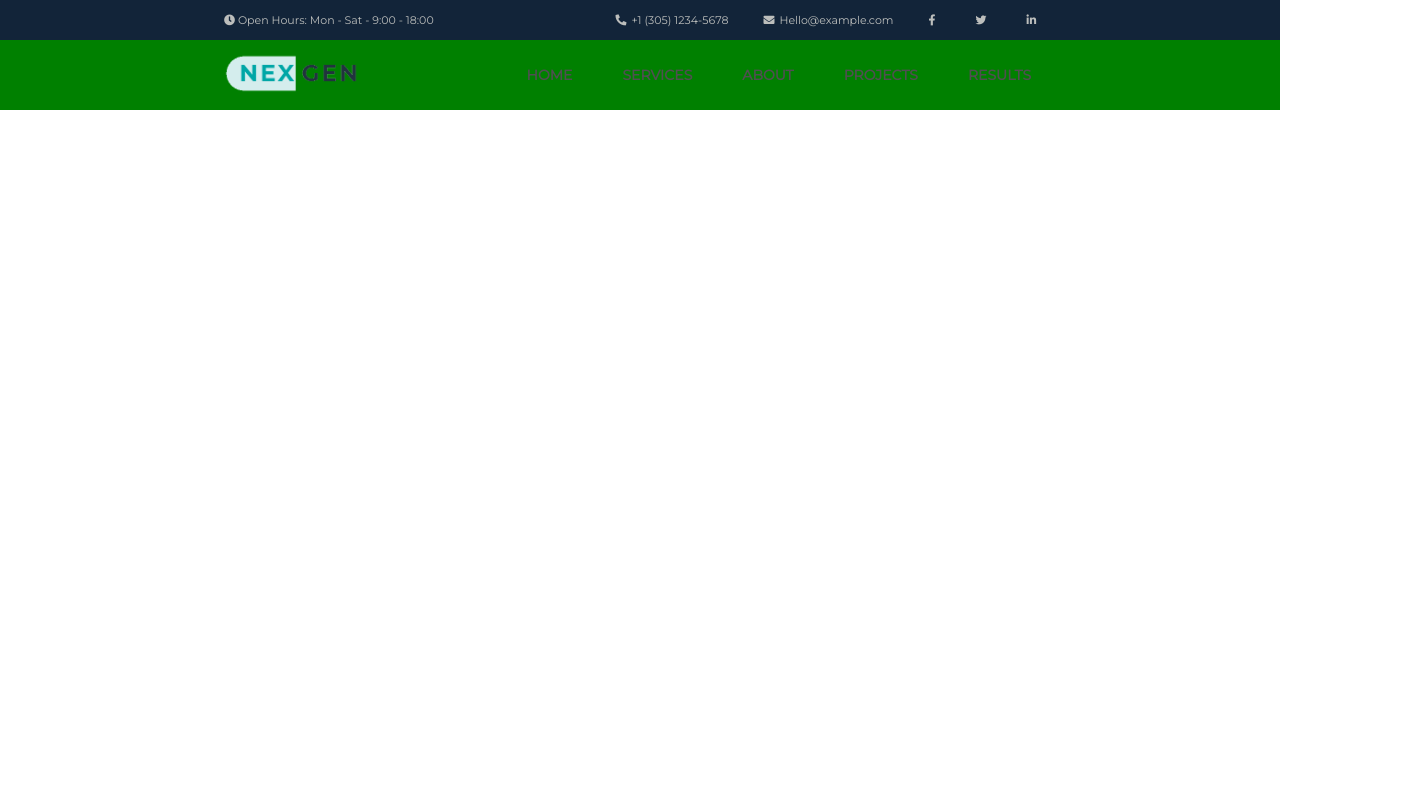
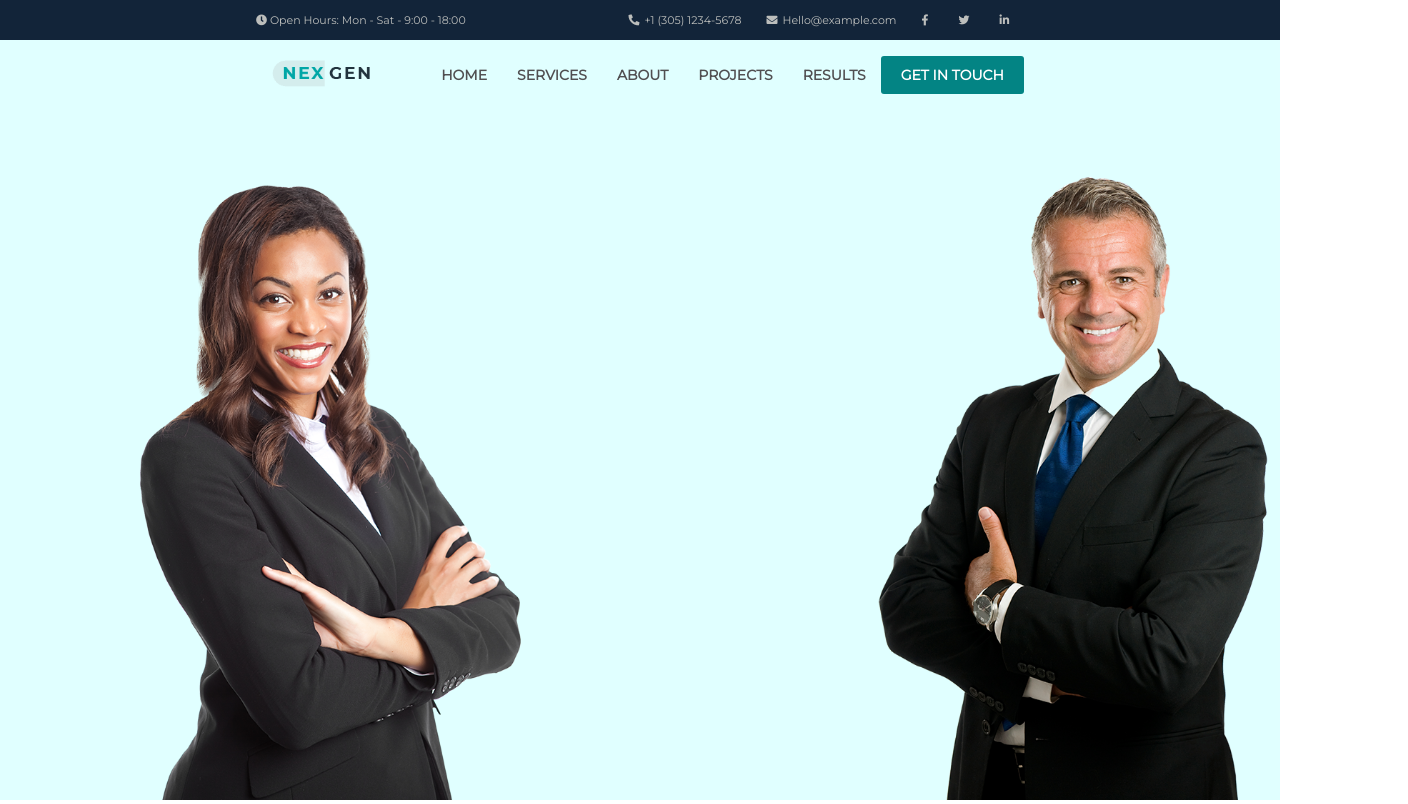
Before and after one commit to Jacopoguerini/proj-html-vuejs, a Vue app: page / in a window 1280 px wide. Shown: the whole page, 1408 px wide, since content can reach past the window. Built offline with nearby package versions, Linux system fonts and the light colour scheme.

Commit message:
Test Jumbotron

```diff
--- a/src/components/Header.vue
+++ b/src/components/Header.vue
@@ -46,13 +46,22 @@
                     <!-- /social contacts -->
                 </ul>
                 <!-- /contacts -->
-
-
             </div>
         </div>
 
+        <div id="hero">
             <Nav
             :navLinks="navLinks" />
+
+            <img src="../assets/images/bg-parallax.png" alt="">
+
+            <div class="jumbotron-title">
+
+            </div>
+
+        </div>
+
+
 
   </header>
 </template>
@@ -103,7 +112,7 @@ export default {
 @import '../style/variables.scss';
 
 header {
-    height: 100px;
+    height: 100vh;
 
     .info-bar {
         height: 40px;
@@ -119,7 +128,7 @@ header {
 
         .nav-contacts {
             & > li {
-                margin: 0 15px;
+                margin: 0 10px;
 
                 i {
                     margin: 0 5px;
@@ -128,6 +137,16 @@ header {
         }
     }
 
+    #hero {
+        height: calc(100% - 40px);
+        background-color: lightcyan;
+
+        img {
+            height: 100%;
+            width: 110%;
+            object-fit: cover;
+        }
+    }
 }
 
 </style>
--- /dev/null
+++ b/src/components/Hero.vue
@@ -0,0 +1,30 @@
+<template>
+  <div id="hero">
+      <div id="jumbotron-title">
+
+      </div>
+
+  </div>
+</template>
+
+<script>
+export default {
+
+}
+</script>
+
+<style lang="scss" scoped>
+    #hero {
+        height: 600px;
+        background-color: green;
+    }
+
+    #jumbotron-title {
+        margin-top: 70px;
+        height: 100%;
+        background-image: url("../assets/images/bg-parallax.png");
+        background-position: center;
+        background-size: cover;
+        background-repeat: no-repeat;
+    }
+</style>
--- a/src/components/Nav.vue
+++ b/src/components/Nav.vue
@@ -16,6 +16,14 @@
                         {{ link.name }}
                     </a>
                 </li>
+
+                <!-- get in touch button -->
+                <li class="btn">
+                    <a href="#">
+                        get in touch
+                    </a>
+                </li>
+                <!-- /get in touch button -->
             </ul>
         </div>
     </nav>
@@ -36,26 +44,28 @@ export default {
 @import '../style/variables.scss';
 
     nav {
-        height: calc(100% - 30px);
+        position: absolute;
+        width: 100%;
+        height: 70px;
         color: $gravel;
         display: flex;
         align-items: center;
-        background-color: green;
+        background-color: transparent;
 
         img {
-            height: 40px;
+            height: 30px;
+        }
+
+        a {
+                text-transform: uppercase;
+                color: $gravel;
+                margin: 0 10px;
+                padding: 5px;
         }
 
         .navbar {
             font-size: 14px;
             font-weight: 600;
-
-            a {
-                text-transform: uppercase;
-                color: $gravel;
-                margin: 0 10px;
-                padding: 10px 15px;
-            }
         }
     }
 
--- a/src/style/general.scss
+++ b/src/style/general.scss
@@ -14,7 +14,7 @@ body {
 
 
 .container {
-    width: 65%;
+    width: 60%;
     margin: 0 auto;
 }
 
@@ -35,3 +35,13 @@ body {
         text-decoration: none;
     }
 }
+
+.btn {
+    padding: 10px 5px;
+    border-radius: 3px;
+    background-color: $blueLagoon;
+
+    a {
+        color: $white;
+    }
+}
--- a/src/style/variables.scss
+++ b/src/style/variables.scss
@@ -1,6 +1,5 @@
-// backgrounds
 $bigStone: #122439;
-
-// fonts
 $pumice: #bcbebc;
 $gravel: #504f51;
+$blueLagoon: #038484;
+$white: #ffffff;
```
Lines whose indentation alone changed are shown as unchanged.
